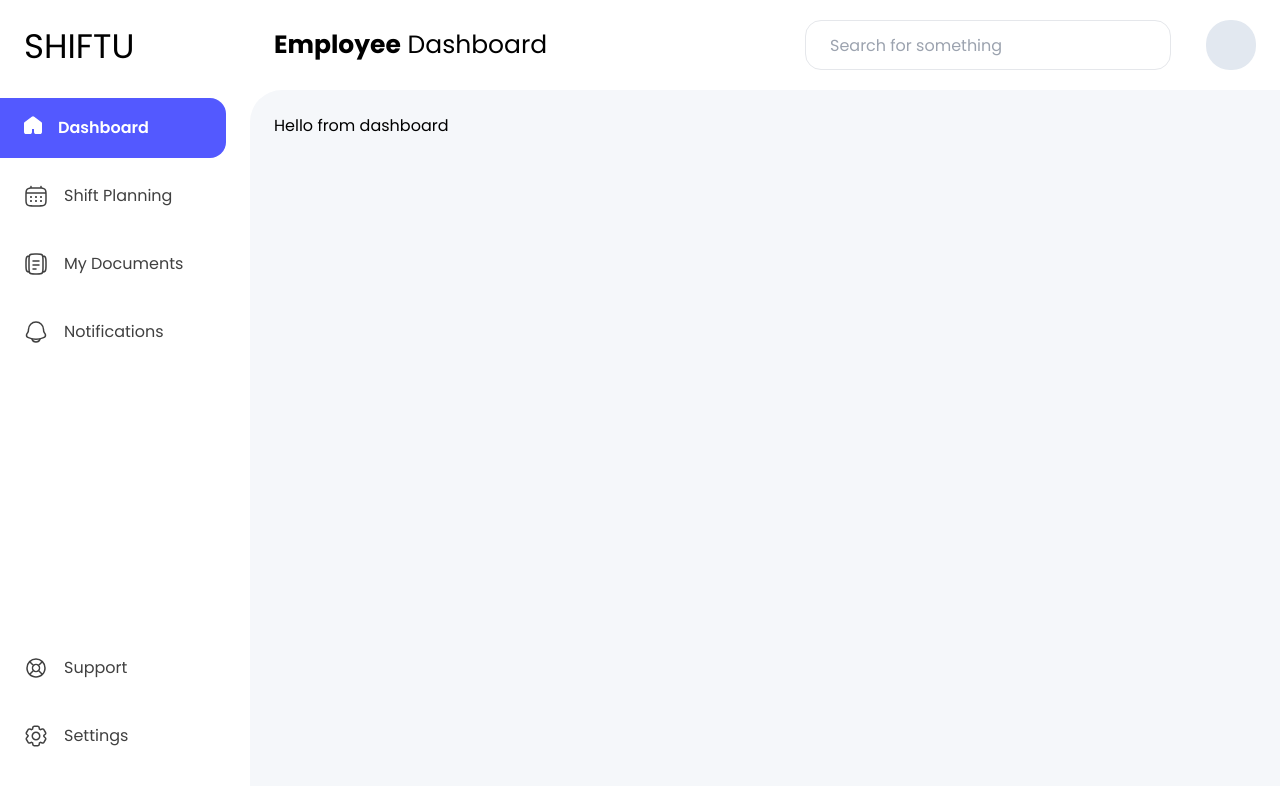
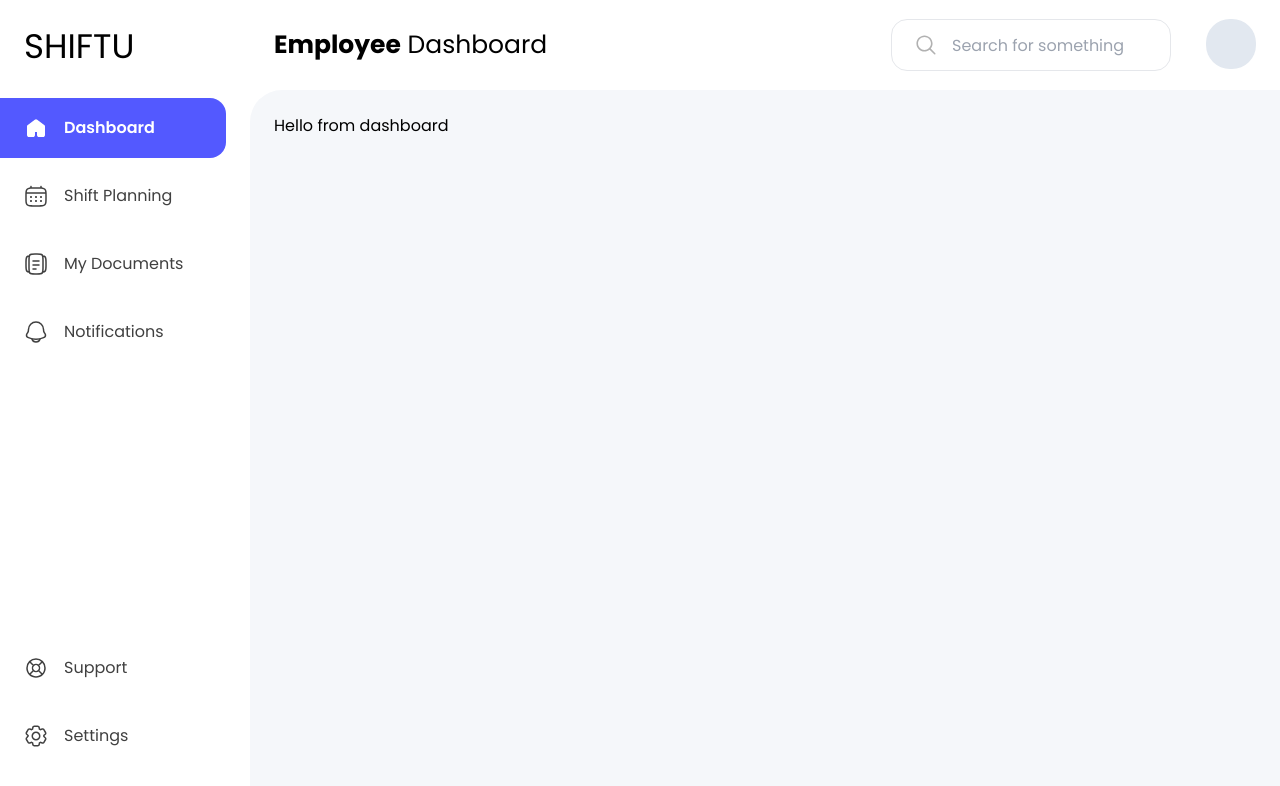
Before and after one commit to Q-Shifts/q-shifts_client, a React (Vite) app: page / in a window 1280 px wide. Shown: the top 786 px of the page. Built offline with nearby package versions, Linux system fonts and the light colour scheme.

Commit message:
search icon implementation

```diff
--- a/src/components/Header.tsx
+++ b/src/components/Header.tsx
@@ -1,11 +1,20 @@
+import Input from "./Input";
+import SearchIcon from "~/assets/icons/magnifying-glass.svg?react";
+
 export default function Header() {
-    return <header className="h-[90px] flex-shrink-0 px-24 flex justify-between items-center">
+  return (
+    <header className="h-[90px] flex-shrink-0 px-24 flex justify-between items-center">
       <h2 className="m-0 text-25">
         <strong>Employee</strong> Dashboard
       </h2>
       <div className="flex gap-[35px]">
-            <input className="border rounded-md h-[50px] px-24 outline-none" type="text" placeholder="Search for something" />
+        <Input
+          placeholder="Search for something"
+          icon={<SearchIcon className="text-secondary-gray" />}
+          className="w-[280px]"
+        />
         <div className="rounded-lg w-[50px] h-[50px] bg-gray-normal"></div>
       </div>
     </header>
+  );
 }
--- /dev/null
+++ b/src/components/Input.tsx
@@ -0,0 +1,25 @@
+import { ReactNode, useMemo } from "react";
+
+interface Props
+  extends Omit<React.InputHTMLAttributes<HTMLInputElement>, "id"> {
+  icon?: ReactNode;
+}
+
+export default function Input({ className, icon, ...props }: Props) {
+  const id = useMemo(() => crypto.randomUUID(), []);
+
+  return (
+    <div className={`flex px-24 items-center border rounded-md ${className}`}>
+      {icon && (
+        <label htmlFor={id} className="cursor-text">
+          {icon}
+        </label>
+      )}
+      <input
+        id={id}
+        className={`h-[50px] outline-none w-[100%] ${icon ? "ml-16" : ""}`}
+        {...props}
+      />
+    </div>
+  );
+}
--- a/tailwind.config.js
+++ b/tailwind.config.js
@@ -31,6 +31,9 @@ export default {
         },
         primary: {
           "gray": "#404040"
+        },
+        secondary: {
+          gray: "#B1B1B1"
         }
       },
       fontFamily: {
```
Also changed, not shown: src/assets/icons/home.svg. Lines whose indentation alone changed are shown as unchanged.
